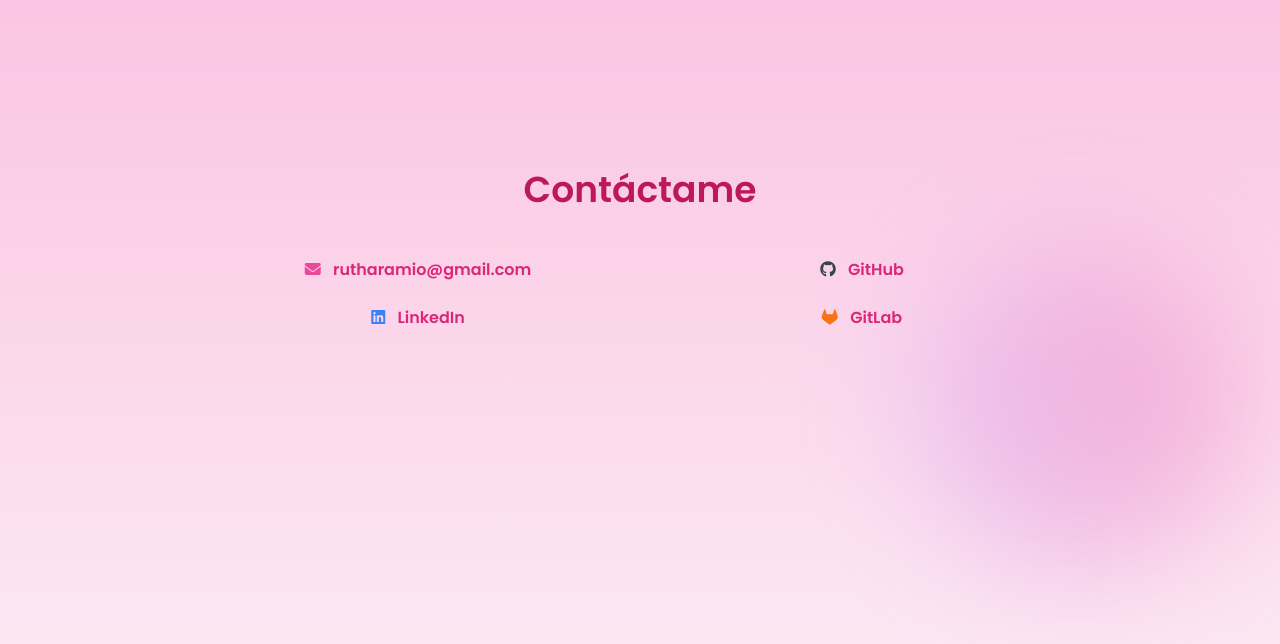
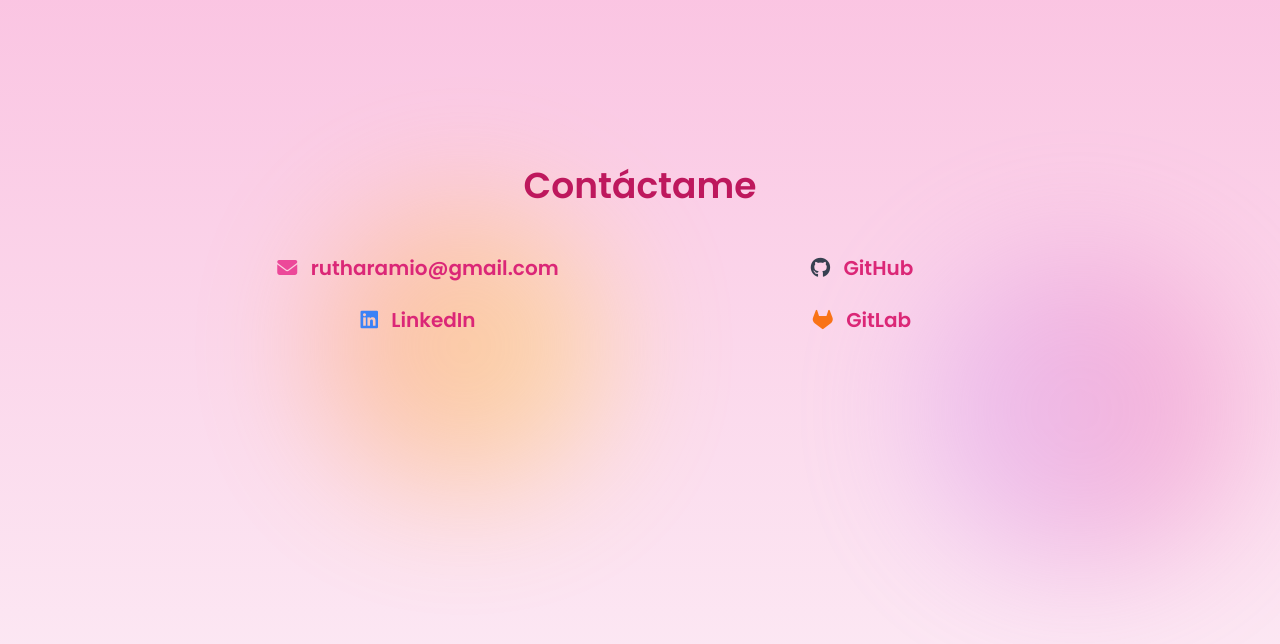
Before and after one commit to rutharamio/rutharamio.github.io, a plain HTML site: page index.html in a window 1280 px wide. Shown: the part 1750-2394 px from the top of the page. Drawn offline with nearby package versions, Linux system fonts and the light colour scheme.

Commit message:
Mejoras del portafolio

```diff
--- a/index.html
+++ b/index.html
@@ -34,6 +34,8 @@
   <div class="absolute inset-0 -z-10">
     <div class="bg-gradient-to-r from-pink-400 to-orange-400 opacity-40 blur-3xl w-96 h-96 rounded-full absolute top-20 left-10"></div>
     <div class="bg-gradient-to-r from-purple-400 to-pink-500 opacity-30 blur-3xl w-80 h-80 rounded-full absolute bottom-20 right-10"></div>
+    <div class="bg-gradient-to-r from-orange-400 to-yellow-300 opacity-40 blur-3xl w-72 h-72 rounded-full absolute bottom-40 left-1/4"></div>
+    <div class="bg-gradient-to-r from-pink-300 to-pink-200 opacity-50 blur-3xl w-80 h-80 rounded-full absolute top-1/3 right-1/3"></div>
   </div>
 
   <!-- Pantalla inicial -->
@@ -97,7 +99,7 @@
   <div class="grid grid-cols-1 md:grid-cols-2 gap-10 max-w-4xl w-full px-6 text-center">
 
     <!-- Columna izquierda -->
-      <div class="space-y-6" data-aos="fade-right">
+    <div class="space-y-6 text-lg md:text-xl" data-aos="fade-right">
       <p>
         <i class="fas fa-envelope text-pink-500"></i>
         <a href="mailto:rutharamio@gmail.com" class="ml-2 text-pink-600 hover:text-pink-800 font-semibold">rutharamio@gmail.com</a>
@@ -109,7 +111,7 @@
     </div>
 
     <!-- Columna derecha -->
-      <div class="space-y-6" data-aos="fade-left">
+    <div class="space-y-6 text-lg md:text-xl" data-aos="fade-left">
       <p>
         <i class="fab fa-github text-gray-700"></i>
         <a href="https://github.com/rutharamio" target="_blank" class="ml-2 text-pink-600 hover:text-pink-800 font-semibold">GitHub</a>
```
Lines whose indentation alone changed are shown as unchanged.
